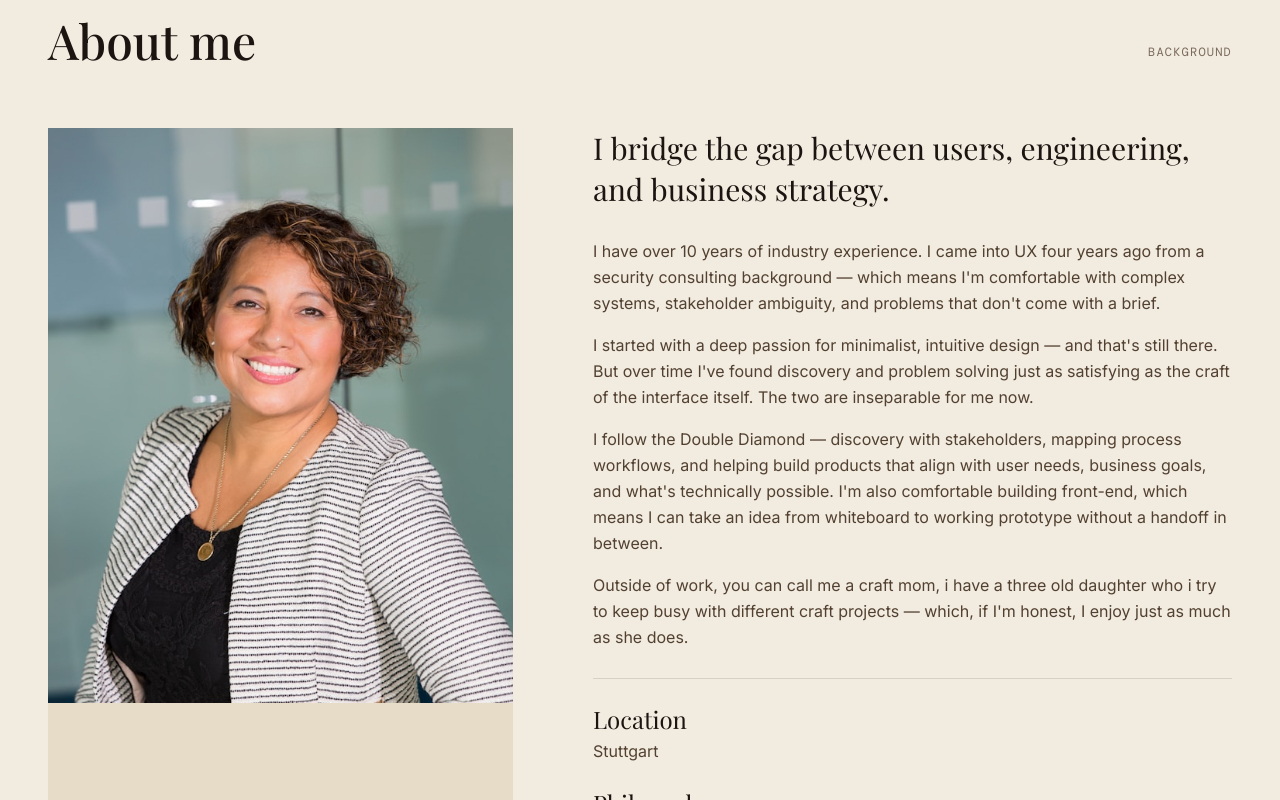
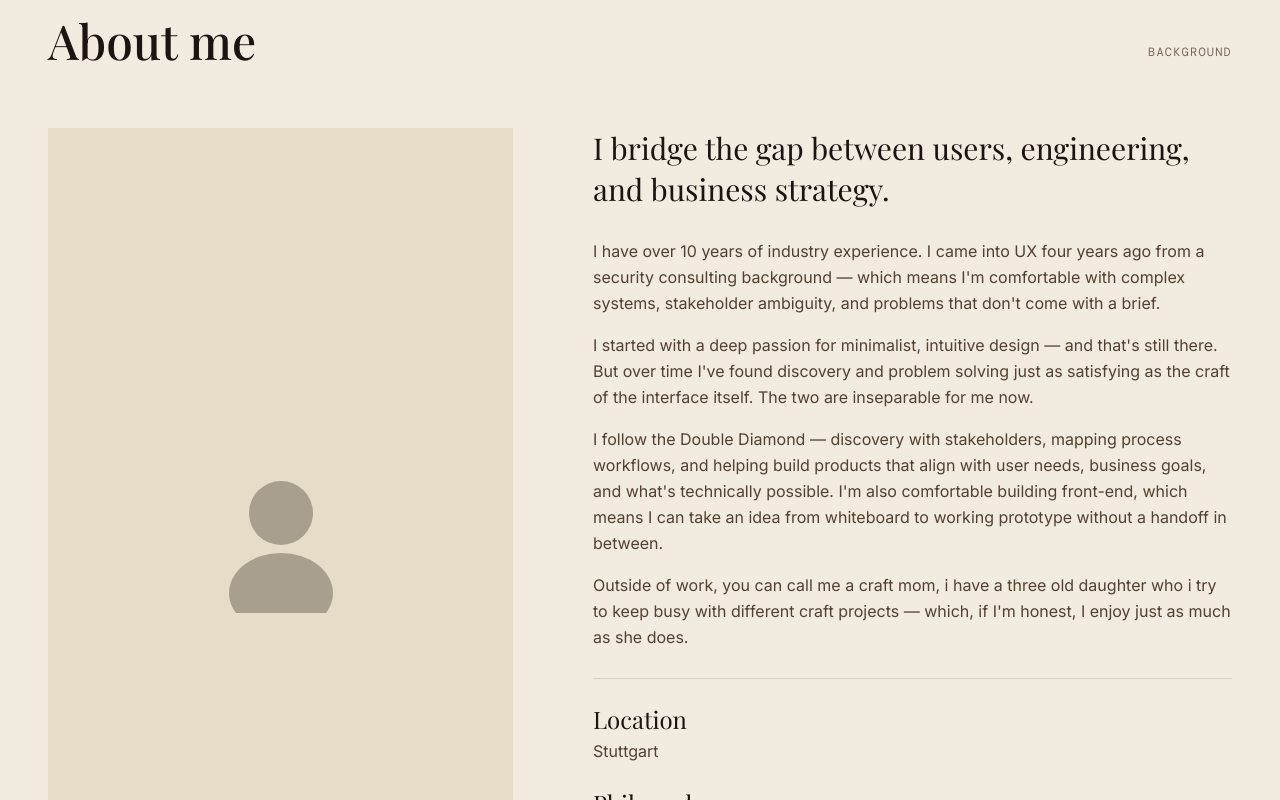
Before and after one commit to Pankhuri90/Spacing-Example-for-Design, a React (Vite) app: page / in a window 1280 px wide. Shown: the part 1020-1820 px from the top of the page. Built offline with nearby package versions, Linux system fonts and the light colour scheme.

Commit message:
Replace photo with avatar placeholder

```diff
--- a/src/app/Portfolio.tsx
+++ b/src/app/Portfolio.tsx
@@ -1,4 +1,4 @@
-import imgPortfolioPhoto from "/public/assets/portfolio-photo.png";
+
 import imgClearance    from "/public/assets/clearance.png";
 import imgDeals        from "/public/assets/deals.png";
 import imgWaypoint     from "/public/assets/waypoint.png";
@@ -114,9 +114,12 @@ export default function Portfolio({ onOpenDesignRefactoring, onOpenOpportunityMa
           <span className="text-xs tracking-widest uppercase mb-1 hidden sm:block" style={{ fontFamily: mono, color: faint }}>Background</span>
         </div>
         <div className="grid grid-cols-1 sm:grid-cols-[465px_1fr] gap-10 sm:gap-20">
-          {/* Photo */}
-          <div className="bg-[#e6dcc8] overflow-hidden">
-            <img src={imgPortfolioPhoto} alt="Pankhuri Bedi" className="w-full h-full object-cover" style={{ maxHeight: 575 }} />
+          {/* Avatar placeholder */}
+          <div className="bg-[#e6dcc8] overflow-hidden flex items-center justify-center" style={{ minHeight: 360 }}>
+            <svg viewBox="0 0 200 200" xmlns="http://www.w3.org/2000/svg" className="w-40 h-40 opacity-30">
+              <circle cx="100" cy="75" r="40" fill="#1c1410" />
+              <ellipse cx="100" cy="175" rx="65" ry="50" fill="#1c1410" />
+            </svg>
           </div>
           {/* Bio */}
           <div className="flex flex-col gap-7">
```
